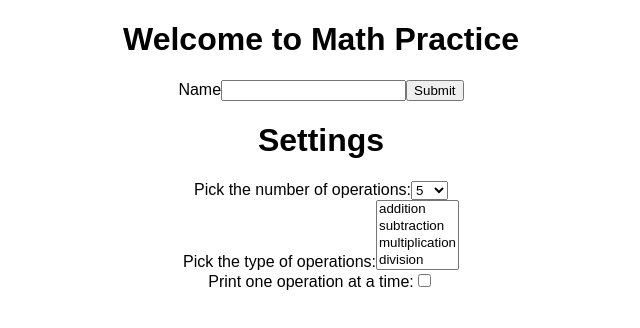
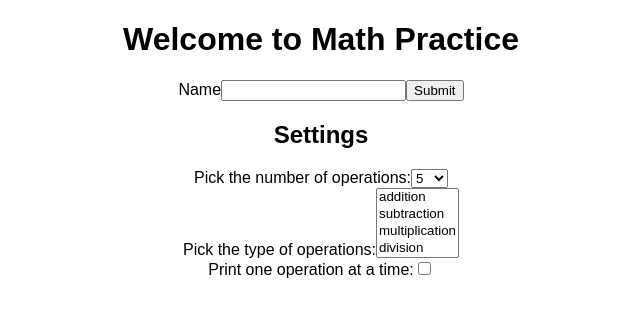
Before and after one commit to cristianagrigoriu/ReactMathPractice, a React (Create React App) app: page / in a window 1280 px wide. Shown: the top 328 px of the page, without its empty margins (319-959 px from the left). Built offline with nearby package versions, Linux system fonts and the light colour scheme.

Commit message:
Separate pickers in components
ToDo: hide settings before user inputs name

```diff
--- a/src/App.js
+++ b/src/App.js
@@ -1,14 +1,20 @@
-import React from "react";
+import React, { useState } from "react";
 import "./styles.css";
 import Greeting from "./Greeting";
 import Settings from "./Settings";
 
 export default function App() {
+  const [showSettings, setShowSettings] = useState("false");
+
+  function handleShowSettings() {
+    setShowSettings(true);
+  }
+
   return (
     <div className="App">
       <h1>Welcome to Math Practice</h1>
-      <Greeting />
-      <Settings showSettings="true" />
+      <Greeting submitHandler={handleShowSettings} />
+      <Settings showSettings={showSettings} />
     </div>
   );
 }
--- a/src/Greeting.js
+++ b/src/Greeting.js
@@ -1,11 +1,12 @@
 import React, { useState } from "react";
 
-export default function Greeting() {
+export default function Greeting(props) {
   const [username, setUsername] = useState("");
   const [showGreeting, setShowGreeting] = useState(false);
 
   function submitHandler() {
     setShowGreeting(true);
+    props.submitHandler();
   }
 
   function updateUsername(event) {
--- /dev/null
+++ b/src/NumberOfOperationsPicker.js
@@ -0,0 +1,18 @@
+import React from "react";
+
+export default function NumberOfOperationsPicker() {
+  let numberOfOperations = [5, 10, 15];
+
+  return (
+    <div>
+      <label>
+        Pick the number of operations:
+        <select>
+          {numberOfOperations.map((x, y) => (
+            <option key={y}>{x}</option>
+          ))}
+        </select>
+      </label>
+    </div>
+  );
+}
--- /dev/null
+++ b/src/OperationsDisplayTypePicker.js
@@ -0,0 +1,12 @@
+import React from "react";
+
+export default function OperationDisplayType() {
+  return (
+    <div>
+      <label>
+        Print one operation at a time:
+        <input type="checkbox" />
+      </label>
+    </div>
+  );
+}
--- /dev/null
+++ b/src/OperationsTypePicker.js
@@ -0,0 +1,23 @@
+import React from "react";
+
+export default function OperationsTypePicker() {
+  let typeOfOperations = [
+    "addition",
+    "subtraction",
+    "multiplication",
+    "division"
+  ];
+
+  return (
+    <div>
+      <label>
+        Pick the type of operations:
+        <select multiple={true}>
+          {typeOfOperations.map((x, y) => (
+            <option key={y}>{x}</option>
+          ))}
+        </select>
+      </label>
+    </div>
+  );
+}
--- a/src/Settings.js
+++ b/src/Settings.js
@@ -1,44 +1,18 @@
 import React from "react";
+import NumberOfOperationsPicker from "./NumberOfOperationsPicker";
+import OperationsTypePicker from "./OperationsTypePicker";
+import OperationDisplayTypePicker from "./OperationsDisplayTypePicker";
 
 export default function Settings(props) {
   const showSettings = props.showSettings;
-  let numberOfOperations = [5, 10, 15];
-  let typeOfOperations = [
-    "addition",
-    "subtraction",
-    "multiplication",
-    "division"
-  ];
+  console.log(showSettings);
 
   return showSettings ? (
     <div>
-      <h1>Settings</h1>
-      <div>
-        <label>
-          Pick the number of operations:
-          <select>
-            {numberOfOperations.map((x, y) => (
-              <option key={y}>{x}</option>
-            ))}
-          </select>
-        </label>
-      </div>
-      <div>
-        <label>
-          Pick the type of operations:
-          <select multiple={true}>
-            {typeOfOperations.map((x, y) => (
-              <option key={y}>{x}</option>
-            ))}
-          </select>
-        </label>
-      </div>
-      <div>
-        <label>
-          Print one operation at a time:
-          <input type="checkbox" />
-        </label>
-      </div>
+      <h2>Settings</h2>
+      <NumberOfOperationsPicker />
+      <OperationsTypePicker />
+      <OperationDisplayTypePicker />
     </div>
   ) : null;
 }
```
